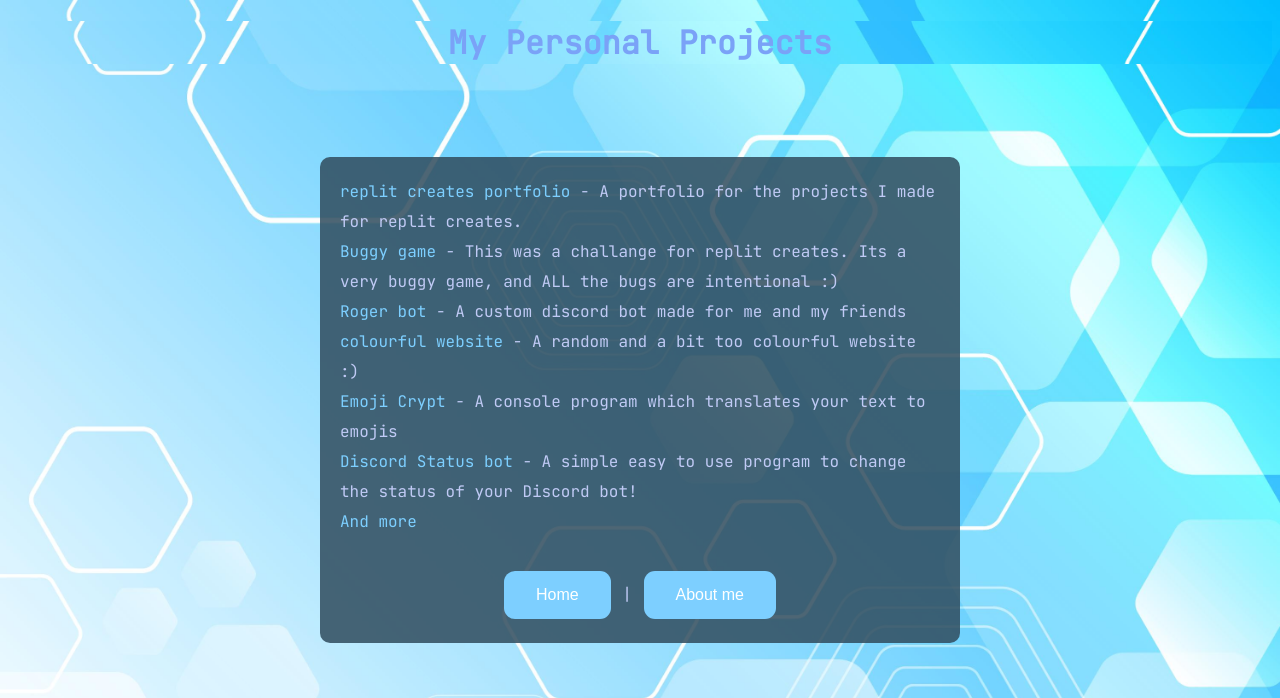
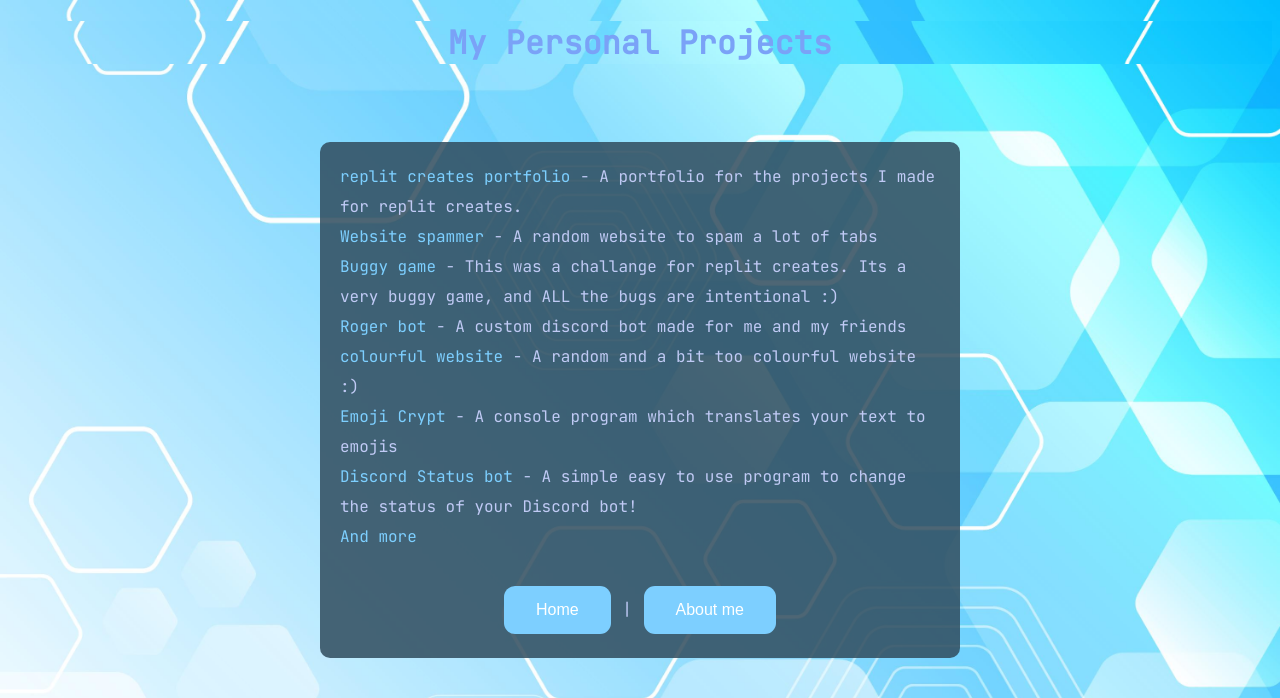
Before and after one commit to Raadsl/Personal-Website-PW, a Flask app: page /projects in a window 1280 px wide. Shown: the top 698 px of the page. Run offline with Flask 2, Linux system fonts and the light colour scheme.

Commit message:
Added 1 project to projects.html, and some small additions to the css files

```diff
--- a/static/css/contact.css
+++ b/static/css/contact.css
@@ -2,7 +2,7 @@ div.rechtsonder {
 position: fixed;
 bottom: 3;
 right: 100;
-/*width: 120px;*/
+
 }
 
 .recht {
--- a/templates/index.html
+++ b/templates/index.html
@@ -51,4 +51,5 @@
                  <!--Visitor counter-->
         </body>
 </div>
+
 </html>
--- a/templates/projects.html
+++ b/templates/projects.html
@@ -12,9 +12,9 @@
             <!--embed thins-->
         <meta property="og:title" content="Raadsel's website!">
         <meta property="og:image" content="https://i.imgur.com/wC8SnIV.png">
-        <meta property="og:description" content="The personal website of Raadsel!">
+        <meta property="og:description" content="The personal website of Raadsel! | Project page">
         <meta name="theme-color" content="#0079F2">
-        <meta name="description" content="The personal website of Raadsel!">
+        <meta name="description" content="The personal website of Raadsel! | Project page">
     </head>
 
     <body class="bg">
@@ -23,6 +23,9 @@
             <ul>
                 <li>
                     <a href="https://replit.com/@Raadsel/Replit-Creates-portfolio?v=1">replit creates portfolio</a> - A portfolio for the projects I made for replit creates.
+                </li>
+                <li>
+                   <a href="https://replit.com/@Raadsel/Website-Spammer?v=1">Website spammer</a> - A random website to spam a lot of tabs
                 </li>
                 <li>
                     <a href="https://replit.com/@Raadsel/buggy?v=1">Buggy game</a> - This was a challange for replit creates. Its a very buggy game, and ALL the bugs are intentional :)
```
Also changed, not shown: static/css/chatcss.css (indentation only).
